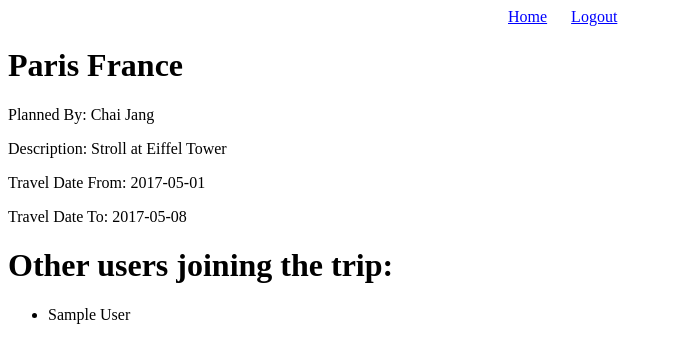
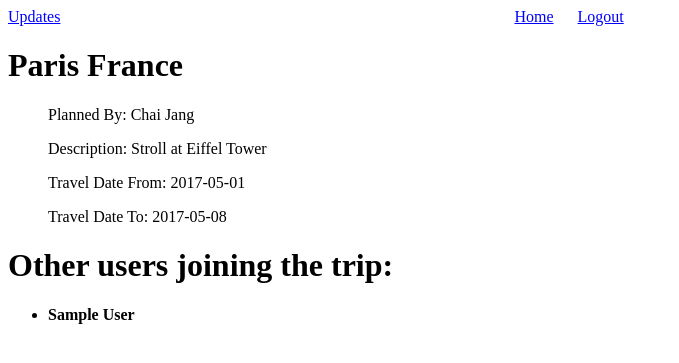
Before and after one commit to ChaiLatteh/travelbuddy, a Django app: template apps/APPNAME/templates/APPNAME/travel_view.html in a window 1280 px wide. Shown: the top 363 px of the page, without its empty margins (0-679 px from the left). Run offline with Django 3.2, Linux system fonts and the light colour scheme; data comes from the database, SQL or seed files in the repository; both versions use the stored data as it was after the commit; tables that the repository leaves empty hold one stand-in row (values such as "Sample post"); the template is opened without the code that fills it: values that come from a table or form of the project are taken from there, most other values are stand-ins (such as "Sample title", 1, 10 or a date in 2020); parts of the project's set-up code (start-up, migrations or seed data) failed here and were passed over.

Commit message:
modified:   apps/APPNAME/models.py 	modified:   apps/APPNAME/templates/APPNAME/travel_view.html 	modified:   apps/APPNAME/templates/APPNAME/travels.html 	modified:   apps/APPNAME/templates/APPNAME/travels_add.html 	modified:   apps/APPNAME/urls.py 	modified:   apps/APPNAME/views.py 	modified:   db.sqlite3

```diff
--- a/apps/APPNAME/models.py
+++ b/apps/APPNAME/models.py
@@ -106,9 +106,11 @@ class Travel(models.Model):
     travel_end_date=models.CharField(max_length=255)
     created_at=models.DateTimeField(auto_now_add=True)
     updated_at=models.DateTimeField(auto_now=True)
+    user=models.ForeignKey(User)
     objects=TravelManager()
-    user=models.ForeignKey(User)
 
 class Join(models.Model):
     user=models.ForeignKey(User)
     travel=models.ForeignKey(Travel)
+    created_at=models.DateTimeField(auto_now_add=True)
+    updated_at=models.DateTimeField(auto_now=True)
--- a/apps/APPNAME/templates/APPNAME/travel_view.html
+++ b/apps/APPNAME/templates/APPNAME/travel_view.html
@@ -8,24 +8,58 @@
       color:blue;
     }
     #home{
-      margin-left:500px;
+      margin-left:450px;
       margin-right:20px;
+    }
+    .travel_context{
+      margin-left:40px;
+    }
+    #me{
+      color:blue;
+      font-weight:bold;
+    }
+    .users_joined_at{
+      margin-top:10px;
+      color:brown;
+      text-decoration:underline;
+    }
+    .joined_users{
+      font-weight:bold;
     }
     </style>
   </head>
   <body>
+    <a id="updates" href="/updates">Updates</a>
     <a id="home" href="/travels">Home</a>
     <a href="/logout">Logout</a>
     <h1>{{this_travel.travel_destination}}</h1>
-    <p>Planned By: {{this_travel.user.first_name}} {{this_travel.user.last_name}}</p>
-    <p>Description: {{this_travel.travel_description}}</p>
-    <p>Travel Date From: {{this_travel.travel_start_date}}</p>
-    <p>Travel Date To: {{this_travel.travel_end_date}}</p>
+    <p class="travel_context">Planned By: {{this_travel.user.first_name}} {{this_travel.user.last_name}}</p>
+    <p class="travel_context">Description: {{this_travel.travel_description}}</p>
+    <p class="travel_context">Travel Date From: {{this_travel.travel_start_date}}</p>
+    <p class="travel_context">Travel Date To: {{this_travel.travel_end_date}}</p>
     <h1>Other users joining the trip:</h1>
     {% if joined_users_list %}
       {% for user in joined_users_list %}
         <ul>
-          <li>{{user.first_name}} {{user.last_name}}</li>
+          {% if user.id == request.session.user_id %}
+            <li id="me">{{user.first_name}} {{user.last_name}} (ME)</li>
+            {% for join in join_list %}
+              {% if join.user.id == user.id and join.travel.id == this_travel.id %}
+              <ul>
+                <li class="users_joined_at">Joined this trip at: {{join.created_at}}</li>
+              </ul>
+              {% endif %}
+            {% endfor %}
+          {% else %}
+            <li class="joined_users">{{user.first_name}} {{user.last_name}}</li>
+            {% for join in join_list %}
+              {% if join.user.id == user.id and join.travel.id == this_travel.id %}
+                <ul>
+                  <li class="users_joined_at">Joined this trip at: {{join.created_at}}</li>
+                </ul>
+              {% endif %}
+            {% endfor %}
+          {% endif %}
         </ul>
       {% endfor %}
     {% else %}
--- a/apps/APPNAME/templates/APPNAME/travels_add.html
+++ b/apps/APPNAME/templates/APPNAME/travels_add.html
@@ -8,7 +8,7 @@
         color:blue;
       }
       #home{
-        margin-left:500px;
+        margin-left:450px;
         margin-right:20px;
       }
       input{
@@ -18,6 +18,7 @@
     </style>
   </head>
   <body>
+    <a id="updates" href="/updates">Updates</a>
     <a id="home" href="/travels">Home</a>
     <a href="/logout">Logout</a>
     {% if messages %}
--- a/apps/APPNAME/urls.py
+++ b/apps/APPNAME/urls.py
@@ -10,6 +10,8 @@ urlpatterns = [
     url(r'^travels/add$', views.travels_add),
     url(r'^travels/add_process$', views.travels_add_process),
     url(r'^travels/join/(?P<travel_id>\d+)$', views.travel_join),
+    url(r'^travels/unjoin/(?P<travel_id>\d+)$', views.travel_unjoin),
     url(r'^travels/destination/(?P<travel_id>\d+)$', views.travel_view),
     url(r'^logout$', views.logout),
+    url(r'^updates$', views.updates),
 ]
```
Also changed, not shown: apps/APPNAME/templates/APPNAME/travels.html (+11 -3 lines), apps/APPNAME/views.py (+43 -10 lines), db.sqlite3.
